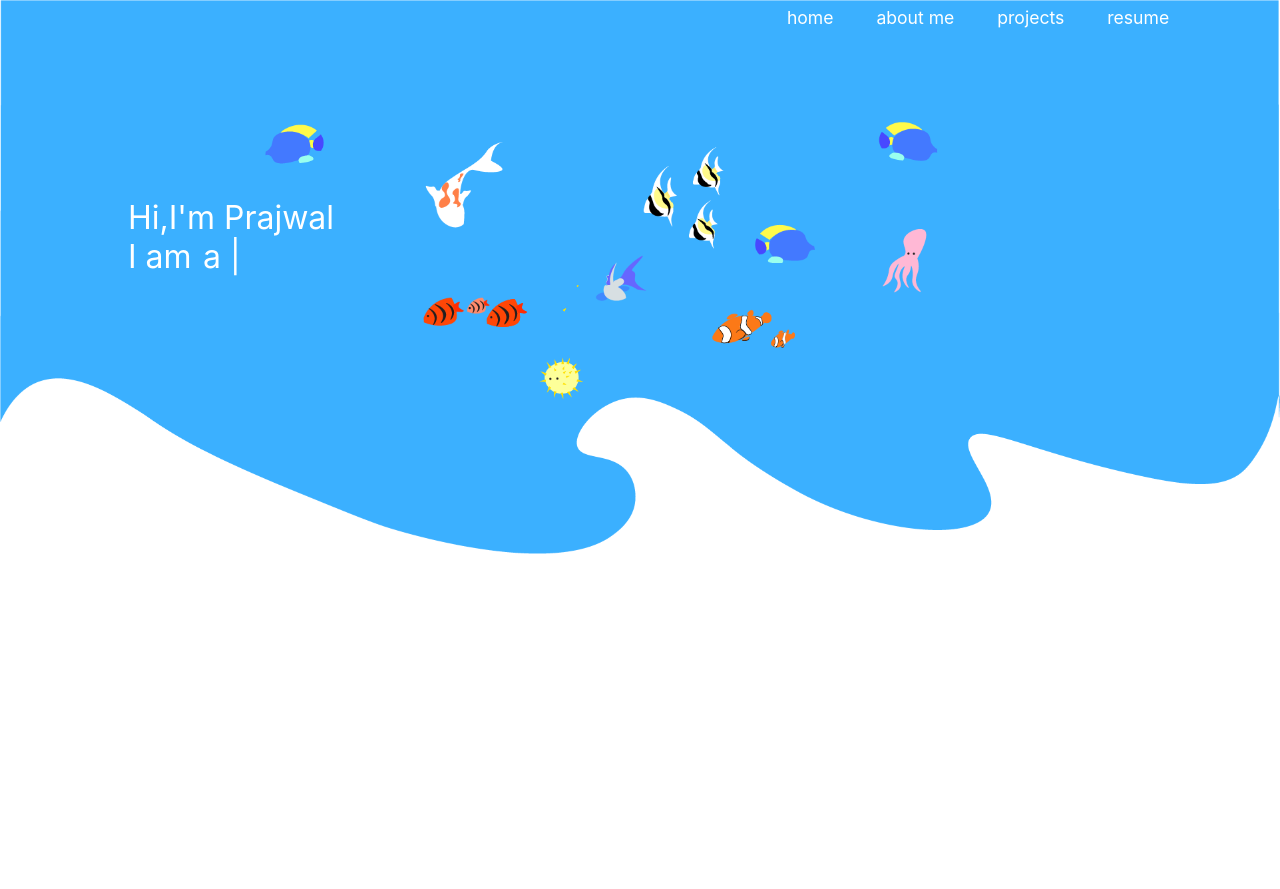
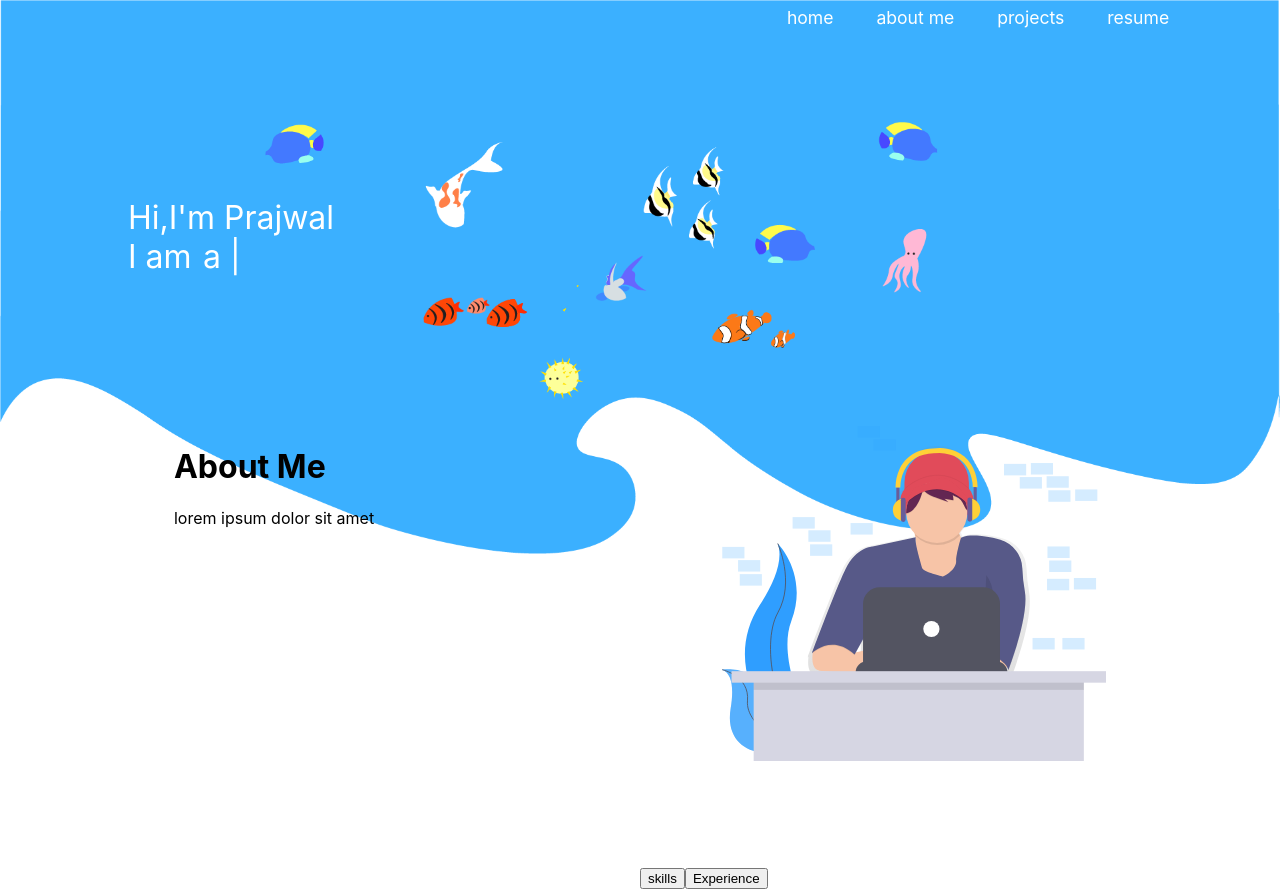
Before and after one commit to prajwalr308/portfolio-v2, a React (Create React App) app: page / in a window 1280 px wide. Before the commit the page ends 800 px from the top, so only its background shows below. Built offline with nearby package versions, Linux system fonts and the light colour scheme.

Commit message:
about me section

```diff
--- a/src/App.js
+++ b/src/App.js
@@ -3,14 +3,18 @@ import './App.css';
 import bg from '../src/assets/Asset 1.png'
 import Navbar from './components/navbar/Navbar';
 import TypeWriter from './components/typeWriter/TypeWriter';
+import Skill from './components/skills/Skill';
+import AboutMe from './components/aboutMe/AboutMe';
 
 function App() {
   return (
     <div className="App">
       <img src={bg} className="img" />
       <Navbar />
-      <></>
+
       <TypeWriter />
+      <AboutMe />
+      <Skill />
     </div>
   );
 }
--- /dev/null
+++ b/src/components/aboutMe/AboutMe.css
@@ -0,0 +1,26 @@
+@media only screen and (min-width: 320px) {
+  .AboutMe {
+    position: relative;
+    left: 25%;
+    top: 40px;
+  }
+  .AboutMe__image {
+    width: 50%;
+  }
+}
+@media only screen and (min-width:768px){
+    .AboutMe{
+        position: relative;
+    left: 0%;
+
+    top: 150px;
+    display:flex;
+    flex-direction:row-reverse;
+    justify-content: space-around;
+
+    }
+
+    .AboutMe__image {
+        width: 30%;
+      }
+}
--- /dev/null
+++ b/src/components/aboutMe/AboutMe.js
@@ -0,0 +1,17 @@
+import React from 'react'
+import './AboutMe.css'
+import coding from '../../assets/coding.svg'
+
+const AboutMe = () => {
+    return (
+        <div className="AboutMe">
+            <img className="AboutMe__image" src={coding} alt="code" />
+            <div>
+                <h1>About Me</h1>
+                <p>lorem ipsum dolor sit amet</p>
+            </div>
+        </div>
+    )
+}
+
+export default AboutMe
--- /dev/null
+++ b/src/components/skills/Skill.css
@@ -0,0 +1,3 @@
+.skill{
+    margin: 20% 0 0 50%;
+}
--- /dev/null
+++ b/src/components/skills/Skill.js
@@ -0,0 +1,17 @@
+import React from 'react'
+import './Skill.css'
+
+const Skill = () => {
+    return (
+        <div className="skill">
+            <div className="skill__buttons">
+            <button>skills</button>
+            <button>Experience</button>
+            </div>
+            <div></div>
+
+        </div>
+    )
+}
+
+export default Skill
```
Also changed, not shown: src/components/navbar/Navbar.css (+38 -45 lines), src/assets/coding.svg (added).
